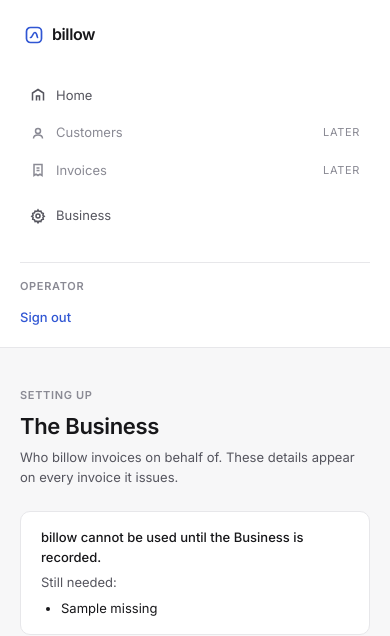
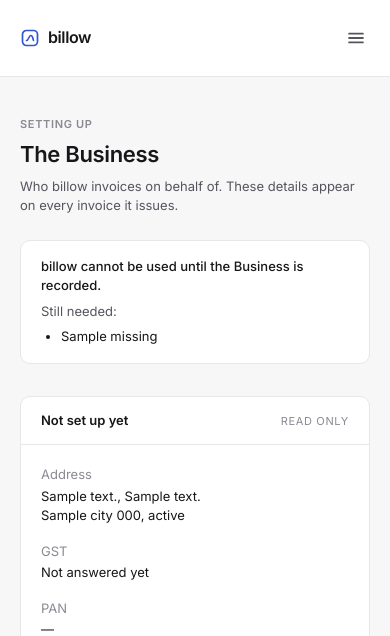
Before and after one commit to konfpa/billow, a Django app: template templates/business/settings.html in a window 390 px wide. Shown: the top 636 px of the page. Run offline with Django 5.2, Linux system fonts and the light colour scheme; the template is opened without the code that fills it: most values are stand-ins (such as "Sample title", 1, 10 or a date in 2020); style sheets or scripts are compiled from the project's sources.

Commit message:
feat(core): pin the rail and fold it away on a phone
The rail scrolled off with the page, so on any page longer than the
viewport the navigation, the signed-in identity and sign-out were all
out of reach until you scrolled back up. It is a sidebar, and a sidebar
that leaves is a sidebar you cannot use. It now sticks to the top of
the viewport and stands its own height.

Below `lg` there was never a column, only the whole rail stacked above
the page: four navigation rows, a name, an address and a sign-out
button pushed every page's first heading off a phone screen. The rail
is now a bar carrying the wordmark and a toggle, and its contents open
underneath on demand.

- The toggle is a checkbox, not script: the Content-Security-Policy
  allows no inline script, and navigation that needs script is
  navigation that disappears when script fails
- `h-dvh` rather than `h-screen`, so a phone's collapsing browser bar
  does not leave the rail overhanging the viewport

```diff
--- a/templates/core/rail.html
+++ b/templates/core/rail.html
@@ -2,18 +2,40 @@
   The application shell: the same navigation, identity and sign-out on every
   signed-in page. `request.resolver_match.url_name` marks the current item, so
   a new page needs no extra flag passed from its view.
+
+  From `lg` up the rail is a column of its own height that stays put while the
+  page scrolls. Below it there is no room for a column, so the rail becomes a
+  bar at the top and its contents move behind a toggle. That toggle is a
+  checkbox rather than script because the Content-Security-Policy allows no
+  inline script, and a page that needs script to reach its navigation is a
+  page that loses its navigation when script fails.
 {% endcomment %}
-<aside class="w-full shrink-0 border-b border-line bg-surface lg:h-screen lg:w-[272px] lg:overflow-y-auto lg:border-r lg:border-b-0">
-  <div class="flex h-full flex-col gap-7 p-5">
+<aside class="group sticky top-0 z-30 max-h-dvh w-full shrink-0 overflow-y-auto border-b border-line bg-surface lg:h-dvh lg:w-[272px] lg:border-r lg:border-b-0">
+  <div class="flex h-full flex-col gap-4 p-4 sm:px-5 lg:gap-7 lg:p-5">
 
+    <div class="flex items-center justify-between gap-3">
       {% include "core/wordmark.html" %}
 
+      <input id="rail-menu" type="checkbox" class="peer sr-only">
+      <label for="rail-menu"
+             class="-mr-1 flex h-11 w-11 items-center justify-center rounded-control text-ink-soft hover:bg-canvas hover:text-ink peer-focus-visible:ring-3 peer-focus-visible:ring-accent-soft lg:hidden">
+        <span class="sr-only">Menu</span>
+        <svg viewBox="0 0 16 16" class="h-5 w-5 group-has-checked:hidden" aria-hidden="true" fill="none" stroke="currentColor" stroke-width="1.5" stroke-linecap="round">
+          <path d="M2.5 4.5h11M2.5 8h11M2.5 11.5h11"></path>
+        </svg>
+        <svg viewBox="0 0 16 16" class="hidden h-5 w-5 group-has-checked:block" aria-hidden="true" fill="none" stroke="currentColor" stroke-width="1.5" stroke-linecap="round">
+          <path d="M4 4l8 8M12 4l-8 8"></path>
+        </svg>
+      </label>
+    </div>
+
+    <div class="hidden flex-1 flex-col gap-7 pb-2 group-has-checked:flex lg:flex lg:pb-0">
       <nav class="flex flex-col gap-0.5" aria-label="Main">
         {% url 'home' as home_url %}
         <a href="{{ home_url }}"
            {% if request.resolver_match.url_name == 'home' %}aria-current="page"{% endif %}
            class="nav-item {% if request.resolver_match.url_name == 'home' %}bg-accent-soft font-medium text-accent{% else %}text-ink-soft hover:bg-canvas hover:text-ink{% endif %}">
-        <svg viewBox="0 0 16 16" class="h-4 w-4" aria-hidden="true" fill="none" stroke="currentColor" stroke-width="1.5">
+          <svg viewBox="0 0 16 16" class="h-4 w-4 shrink-0" aria-hidden="true" fill="none" stroke="currentColor" stroke-width="1.5">
             <path d="M2.5 13.5V6L8 2.5 13.5 6v7.5"></path><path d="M6.5 13.5V9h3v4.5"></path>
           </svg>
           Home
@@ -26,14 +48,14 @@
           not here.
         {% endcomment %}
         <span class="nav-item cursor-not-allowed text-ink-faint" aria-disabled="true" title="Arrives in a later release">
-        <svg viewBox="0 0 16 16" class="h-4 w-4" aria-hidden="true" fill="none" stroke="currentColor" stroke-width="1.5">
+          <svg viewBox="0 0 16 16" class="h-4 w-4 shrink-0" aria-hidden="true" fill="none" stroke="currentColor" stroke-width="1.5">
             <circle cx="8" cy="6" r="2.5"></circle><path d="M3.5 13.5c0-2.2 2-3.5 4.5-3.5s4.5 1.3 4.5 3.5"></path>
           </svg>
           Customers
           <span class="ml-auto text-micro uppercase">Later</span>
         </span>
         <span class="nav-item cursor-not-allowed text-ink-faint" aria-disabled="true" title="Arrives in a later release">
-        <svg viewBox="0 0 16 16" class="h-4 w-4" aria-hidden="true" fill="none" stroke="currentColor" stroke-width="1.5">
+          <svg viewBox="0 0 16 16" class="h-4 w-4 shrink-0" aria-hidden="true" fill="none" stroke="currentColor" stroke-width="1.5">
             <path d="M4 2.5h8v11l-2-1.3-2 1.3-2-1.3-2 1.3z"></path><path d="M6.5 6h3M6.5 8.5h3"></path>
           </svg>
           Invoices
@@ -44,7 +66,7 @@
         <a href="{{ business_url }}"
            {% if request.resolver_match.url_name == 'business_settings' %}aria-current="page"{% endif %}
            class="nav-item mt-2 {% if request.resolver_match.url_name == 'business_settings' %}bg-accent-soft font-medium text-accent{% else %}text-ink-soft hover:bg-canvas hover:text-ink{% endif %}">
-        <svg viewBox="0 0 16 16" class="h-4 w-4" aria-hidden="true" fill="none" stroke="currentColor" stroke-width="1.5">
+          <svg viewBox="0 0 16 16" class="h-4 w-4 shrink-0" aria-hidden="true" fill="none" stroke="currentColor" stroke-width="1.5">
             <circle cx="8" cy="8" r="2"></circle>
             <path d="M8 1.8l1 1.6 1.9-.4.6 1.8 1.8.6-.4 1.9 1.3 1-1.3 1 .4 1.9-1.8.6-.6 1.8-1.9-.4-1 1.6-1-1.6-1.9.4-.6-1.8-1.8-.6.4-1.9-1.3-1 1.3-1-.4-1.9 1.8-.6.6-1.8 1.9.4z"></path>
           </svg>
@@ -61,10 +83,11 @@
         <form method="post" action="{% url 'logout' %}">
           {% csrf_token %}
           <button type="submit"
-                class="mt-2 rounded-control text-note font-medium text-accent outline-none hover:underline focus-visible:ring-3 focus-visible:ring-accent-soft">
+                  class="-mx-1 mt-1 rounded-control px-1 py-2 text-note font-medium text-accent outline-none hover:underline focus-visible:ring-3 focus-visible:ring-accent-soft">
             Sign out
           </button>
         </form>
       </div>
     </div>
+  </div>
 </aside>
```
Lines whose indentation alone changed are shown as unchanged.
